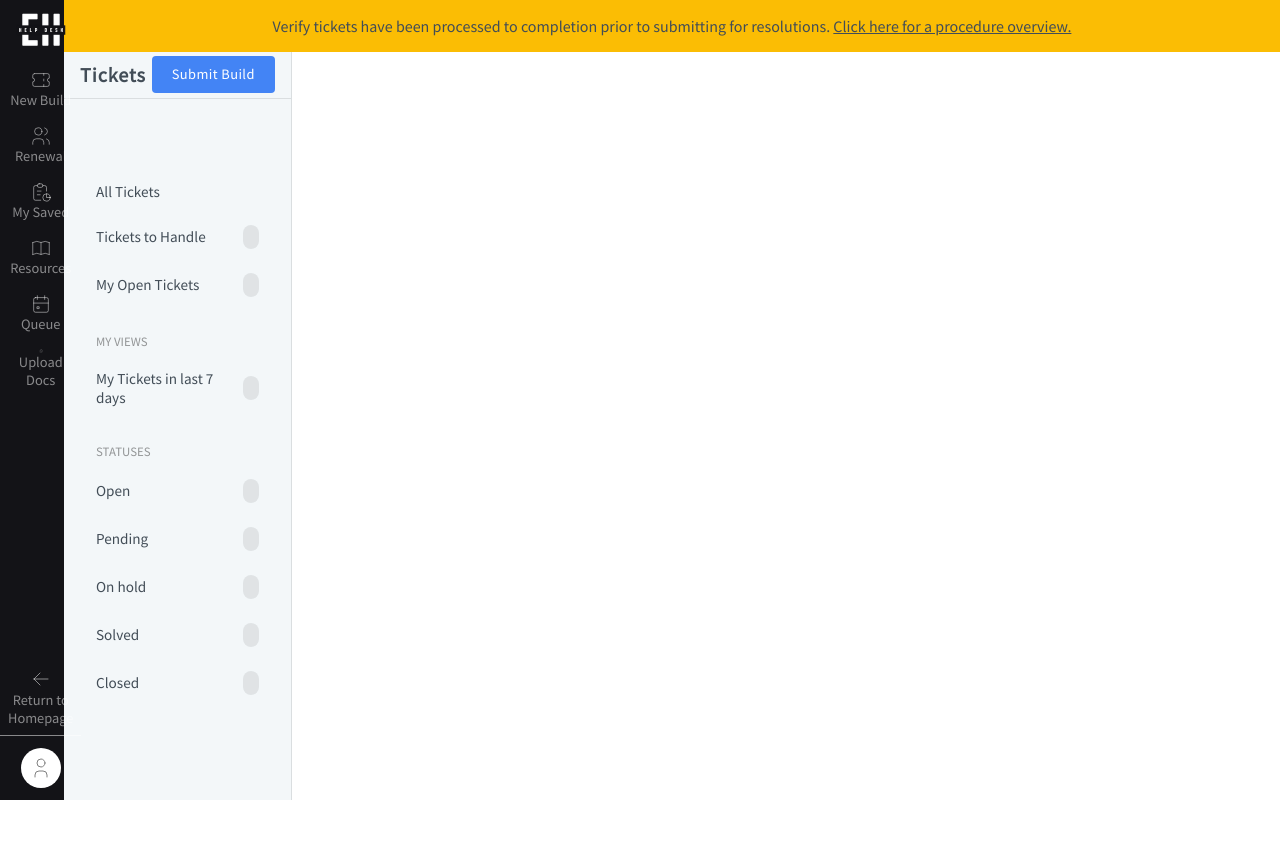
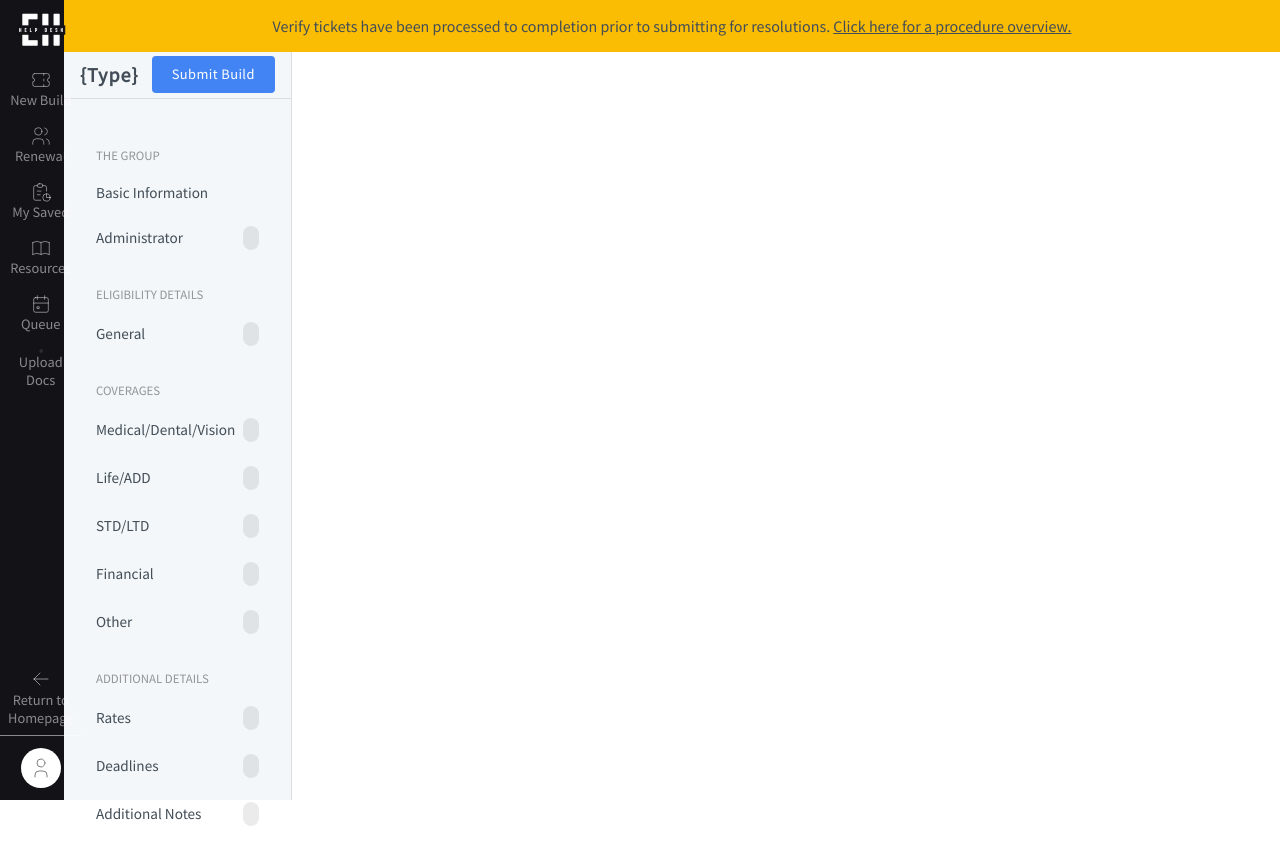
Before and after one commit to poflannery/easeIntake, a React (Create React App) app: page /dashboard/intakeHub in a window 1280 px wide. Before the commit the page ends 800 px from the top, so only its background shows below. Built offline with nearby package versions, Linux system fonts and the light colour scheme.

Commit message:
Initial Formatting
Cleaning up sheets and creating general overlay for the intake form.

```diff
--- a/src/layout/Sidebar.js
+++ b/src/layout/Sidebar.js
@@ -3,57 +3,21 @@
 import { IconButton } from '@mui/material';
 import { Stack } from '@mui/system';
 // icon imports
-import { IconArrowLeft, IconBook, IconCalendarEvent, IconFiles, IconHelp, IconReport, IconSettings, IconTicket, IconUser, IconUsers } from '@tabler/icons';
+import { IconArrowLeft, IconBook, IconCalendarEvent, IconFiles,  IconReport,  IconTicket, IconUser, IconUsers } from '@tabler/icons';
 // react imports
 import React from 'react'
 // redux imports
-import { useDispatch, useSelector } from 'react-redux';
-import { setHome, setReports, setSelectedNavigation, setTickets, setUsers } from '../redux/navigationReducer';
+
 // router imports
-import { useLocation, useNavigate } from 'react-router';
+import { useNavigate } from 'react-router';
 // resource imports
 import { HD } from '../images/images';
 
 export default function Sidebar() {
 
-  const store = useSelector(state => state.navigation)
-  const dispatch = useDispatch();
-  const navigate = useNavigate();
-  const location = useLocation();
-  const handleLogoClick = () => {
-    dispatch(setHome());
-    navigate('/dashboard');
-    dispatch(setSelectedNavigation(1));
-  }
-  const handleTicketClick = () => {
-    dispatch(setTickets());
-    navigate('/dashboard');
-    dispatch(setSelectedNavigation(1));
-  }
-  const handleUserClick = () => {
-    dispatch(setUsers());
-    navigate('/dashboard/users');
-    dispatch(setSelectedNavigation(2));
-  }
-  const handleReportClick = () => {
-    dispatch(setReports());
-    navigate('/dashboard/reports');
-    dispatch(setSelectedNavigation(3));
-  }
 
-  // reset selected value on pathname
-  if (location.pathname === '/dashboard' || location.pathname === '/dashboard/') {
-    dispatch(setSelectedNavigation(1))
-  }
-  if (location.pathname === '/dashboard/users' || location.pathname === '/dashboard/users/') {
-    dispatch(setSelectedNavigation(2))
-  }
-  if (location.pathname === '/dashboard/reports' || location.pathname === '/dashboard/reports/') {
-    dispatch(setSelectedNavigation(3))
-  }
-
-
-
+// router
+const navigate = useNavigate();
 
 
   // return //
@@ -63,42 +27,42 @@ export default function Sidebar() {
         <Stack direction='column' spacing={0} className='sidebar__nav-list'>
           <IconButton
             className='sidebar__nav-button--logo'
-            disableRipple onClick={handleLogoClick}>
+            disableRipple >
               <img src={HD} alt='logo' />
           </IconButton>
           <IconButton
-            className={store.selected === 1 ? 'sidebar__nav-button--hover--selected' : 'sidebar__nav-button--hover'}
-            disableRipple onClick={handleTicketClick}>
+            className='sidebar__nav-button--hover'
+            disableRipple >
               <IconTicket size='1.5rem' stroke={1}/>
               <p3 is="custom">New Build</p3>
           </IconButton>
           <IconButton
-            className={store.selected === 2 ? 'sidebar__nav-button--hover--selected' : 'sidebar__nav-button--hover'}
-            disableRipple onClick={handleUserClick}>
+            className='sidebar__nav-button--hover'
+            disableRipple >
               <IconUsers size='1.5rem' stroke={1}/>
               <p3 is="custom">Renewal</p3>
           </IconButton>
           <IconButton
-            className={store.selected === 3 ? 'sidebar__nav-button--hover--selected' : 'sidebar__nav-button--hover'}
-            disableRipple onClick={handleReportClick}>
+            className='sidebar__nav-button--hover'
+            disableRipple>
               <IconReport size='1.5rem' stroke={1}/>
               <p3 is="custom">My Saved</p3>
           </IconButton>
           <IconButton
-            className={store.selected === 3 ? 'sidebar__nav-button--hover--selected' : 'sidebar__nav-button--hover'}
-            disableRipple onClick={handleReportClick}>
+            className='sidebar__nav-button--hover'
+            disableRipple >
               <IconBook size='1.5rem' stroke={1}/>
               <p3 is="custom">Resources</p3>
           </IconButton>
           <IconButton
-            className={store.selected === 3 ? 'sidebar__nav-button--hover--selected' : 'sidebar__nav-button--hover'}
-            disableRipple onClick={handleReportClick}>
+            className='sidebar__nav-button--hover'
+            disableRipple >
               <IconCalendarEvent size='1.5rem' stroke={1}/>
               <p3 is="custom">Queue</p3>
           </IconButton>
           <IconButton
-            className={store.selected === 3 ? 'sidebar__nav-button--hover--selected' : 'sidebar__nav-button--hover'}
-            disableRipple onClick={handleReportClick}>
+            className='sidebar__nav-button--hover'
+            disableRipple >
               <IconFiles size='1.5rem' stroke={1}/>
               <p3 is="custom">Upload Docs</p3>
           </IconButton>
--- a/src/pages/IntakeHub/index.js
+++ b/src/pages/IntakeHub/index.js
@@ -14,50 +14,64 @@ export default function IntakeHub() {
       </div>
       <div className='navigation__left grid'>
         <div className='navigation__left__title'>
-          <h3>Tickets</h3>
+          <h3>{`{Type}`}</h3>
           <Button variant='contained' >Submit Build</Button>
         </div>
         <div className='navigation__left__content'>
             <Stack direction='column' spacing={0}className='navigation__left__content-list'>
+              <ListItem className='navigation__left__content-list-header'>
+                <p4 is="custom">The Group</p4>
+              </ListItem>
               <ListItem className='navigation__left__content-list-item' >
-                <p2 is="custom">All Tickets</p2>
+                <p2 is="custom">Basic Information</p2>
               </ListItem>
               <ListItem className='navigation__left__content-list-item navigation__left__chipped' >
-                <p2 is="custom">Tickets to Handle</p2>
+                <p2 is="custom">Administrator</p2>
+                <Chip variant='filled' size='small' label={''} />
+              </ListItem>
+              <ListItem className='navigation__left__content-list-header'>
+                <p4 is="custom">Eligibility Details</p4>
+              </ListItem>
+              <ListItem className='navigation__left__content-list-item navigation__left__chipped' >
+                <p2 is="custom">General</p2>
+                <Chip variant='filled' size='small' label={''} />
+              </ListItem>
+              <ListItem className='navigation__left__content-list-header'>
+                <p4 is="custom">Coverages</p4>
+              </ListItem>
+              <ListItem className='navigation__left__content-list-item navigation__left__chipped' >
+                <p2 is="custom">Medical/Dental/Vision</p2>
                 <Chip variant='filled' size='small' label={''} />
               </ListItem>
               <ListItem className='navigation__left__content-list-item navigation__left__chipped' >
-                <p2 is="custom">My Open Tickets</p2>
+                <p2 is="custom">Life/ADD</p2>
+                <Chip variant='filled' size='small' label={''} />
+              </ListItem>
+              <ListItem className='navigation__left__content-list-item navigation__left__chipped' >
+                <p2 is="custom">STD/LTD</p2>
+                <Chip variant='filled' size='small' label={''} />
+              </ListItem>
+              <ListItem className='navigation__left__content-list-item navigation__left__chipped' >
+                <p2 is="custom">Financial</p2>
+                <Chip variant='filled' size='small' label={''} />
+              </ListItem>
+              <ListItem className='navigation__left__content-list-item navigation__left__chipped' >
+                <p2 is="custom">Other</p2>
                 <Chip variant='filled' size='small' label={''} />
               </ListItem>
               <ListItem className='navigation__left__content-list-header'>
-                <p4 is="custom">My Views</p4>
+                <p4 is="custom">Additional Details</p4>
               </ListItem>
               <ListItem className='navigation__left__content-list-item navigation__left__chipped' >
-                <p2 is="custom">My Tickets in last 7 days</p2>
-                <Chip variant='filled' size='small' label={''} />
-              </ListItem>
-              <ListItem className='navigation__left__content-list-header'>
-                <p4 is="custom">Statuses</p4>
-              </ListItem>
-              <ListItem className='navigation__left__content-list-item navigation__left__chipped' >
-                <p2 is="custom">Open</p2>
+                <p2 is="custom">Rates</p2>
                 <Chip variant='filled' size='small' label={''} />
               </ListItem>
               <ListItem className='navigation__left__content-list-item navigation__left__chipped' >
-                <p2 is="custom">Pending</p2>
+                <p2 is="custom">Deadlines</p2>
                 <Chip variant='filled' size='small' label={''} />
               </ListItem>
               <ListItem className='navigation__left__content-list-item navigation__left__chipped' >
-                <p2 is="custom">On hold</p2>
-                <Chip variant='filled' size='small' label={''} />
-              </ListItem>
-              <ListItem className='navigation__left__content-list-item navigation__left__chipped' >
-                <p2 is="custom">Solved</p2>
-                <Chip variant='filled' size='small' label={''} />
-              </ListItem>
-              <ListItem className='navigation__left__content-list-item navigation__left__chipped' >
-                <p2 is="custom">Closed</p2>
+                <p2 is="custom">Additional Notes</p2>
                 <Chip variant='filled' size='small' label={''} />
               </ListItem>
             </Stack>
--- a/src/sass/ComponentPages/IntakeHub.scss
+++ b/src/sass/ComponentPages/IntakeHub.scss
@@ -45,7 +45,7 @@
         border-bottom: 1px solid rgba(0,0,0,0.1);
     }
     .navigation__left__content{
-        grid-area: 3/1/17/17;
+        grid-area: 2/1/17/17;
         display: flex;
         align-items: flex-start;
         justify-content: center;
```
